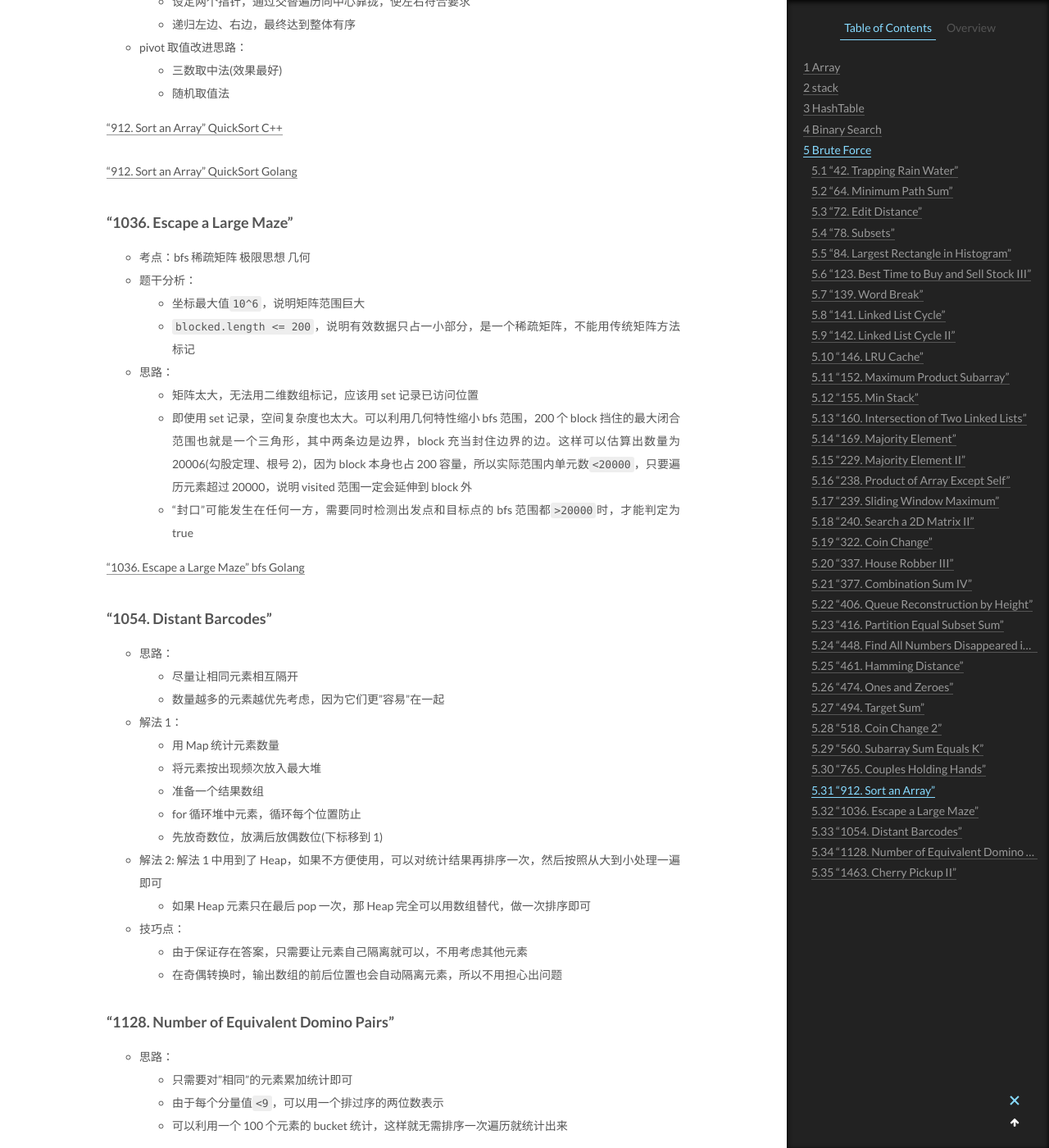
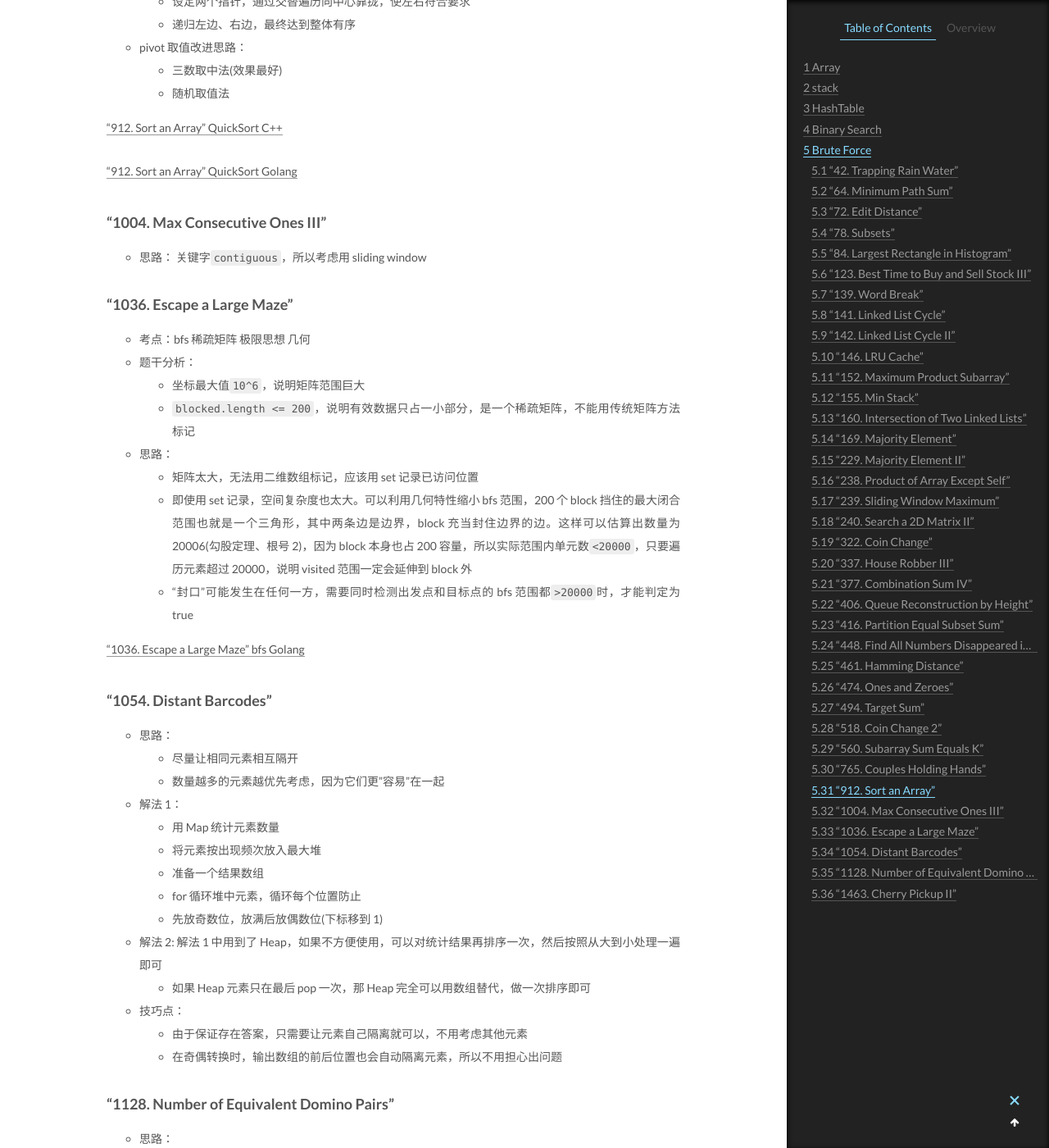
Before and after one commit to CodeHunter2006/CodeHunter2006.github.io, a Jekyll site: the page built from _posts/2020-12-27-LeetCode_Question_Category.md, in a window 1280 px wide and 1400 px high, scrolled down 9849 px. Shown: the whole window at 82% size. Built offline with Jekyll 4.4.1, drawn with Linux system fonts in a browser that asks for light colours.

Commit message:
[doc]: add contents.

```diff
--- a/_posts/2020-12-27-LeetCode_Question_Category.md
+++ b/_posts/2020-12-27-LeetCode_Question_Category.md
@@ -364,6 +364,11 @@ tags: Algorithm Leetcode
 
 ["912. Sort an Array" QuickSort Golang]()
 
+### "1004. Max Consecutive Ones III"
+
+- 思路：
+  关键字`contiguous`，所以考虑用 sliding window
+
 ### "1036. Escape a Large Maze"
 
 - 考点：bfs 稀疏矩阵 极限思想 几何
```
Also changed, not shown: _posts/2021-01-02-Algorithm_BreadthFirstSearch.md (+2 -1 lines).
